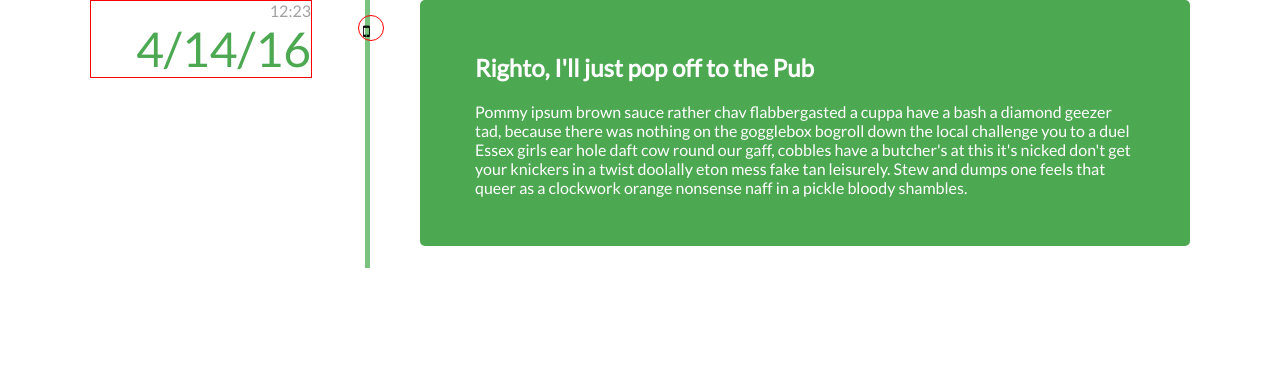
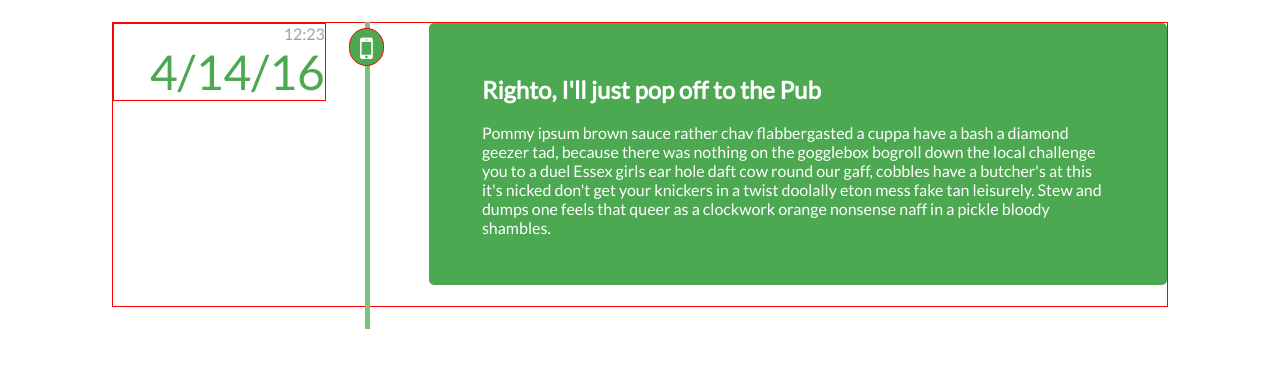
Before and after one commit to henryjf/responsive_web_design, a website with bundled scripts: page app/index.html in a window 1280 px wide. Built offline with nearby package versions, Linux system fonts and the light colour scheme.

Commit message:
more work on the icon

```diff
--- a/app/index.html
+++ b/app/index.html
@@ -14,7 +14,7 @@
     <div class="container">
       <div id="timeline">
 
-          <!-- <div class="section1"> -->
+          <div class="section1">
 
             <div class="icon">
               <i class="fa fa-mobile" aria-hidden="true"></i>
--- a/src/sass/main.scss
+++ b/src/sass/main.scss
@@ -2,12 +2,12 @@
   max-width: 1100px;
   margin: auto;
   font-family: 'Lato', sans-serif;
-  position: relative;
 }
 
 #timeline {
   width: 100%;
   overflow: auto;
+  position: relative;
   // margin: 0 2%;
 
   &::after {
@@ -15,11 +15,16 @@
     height: 100%;
     background-color: #7AC27E;
     position: absolute;
-    top: 0;
+    top: 22px;
     left: 275px;
     content: " ";
     z-index: 1;
   }
+}
+.section1 {
+  margin: 2%;
+  border: 1px solid red;
+  display: inline-block;
 }
 
   .text1 {
@@ -47,15 +52,16 @@
         }
   }
   .icon{
-  border: 1px solid red;
-  border-radius: 25px;
-  padding: 5px 5px 0px 4px;
-  position: absolute;
-  top: 15px;
-  left: 268px;
-  z-index: 2;
-  width: 15px;
-  // color: white;
+    border: 1px solid red;
+    border-radius: 25px;
+    padding: 0px 10px 0px 10px;
+    position: absolute;
+    top: 28px;
+    left: 259px;
+    z-index: 2;
+    font-size: 30px;
+    color: white;
+    background-color: #4DA852;
 }
 
 
```
Also changed, not shown: app/css/main.css, 1 other file.
